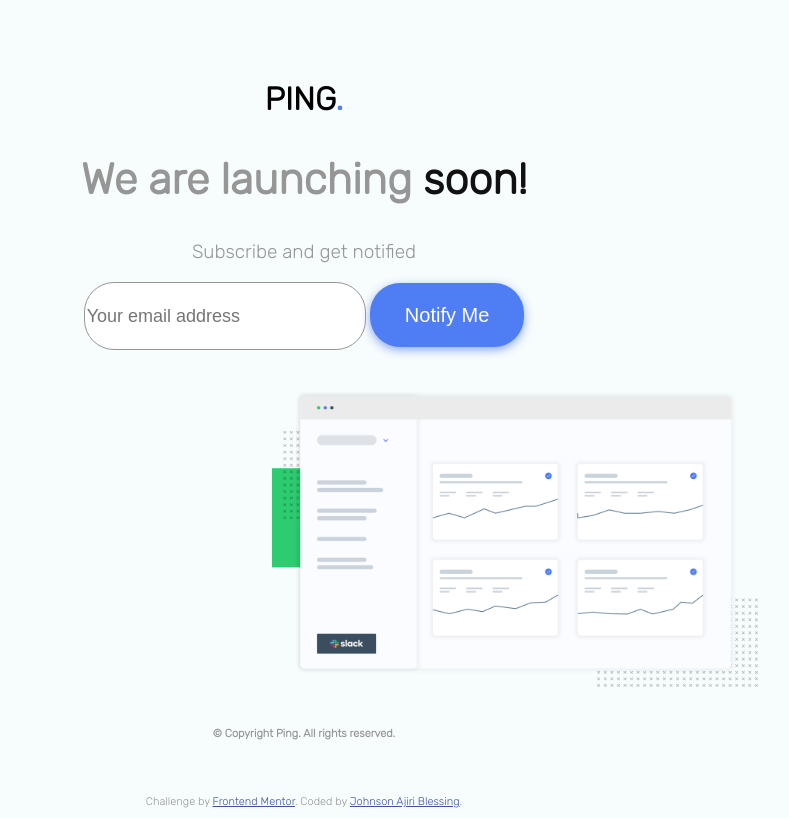
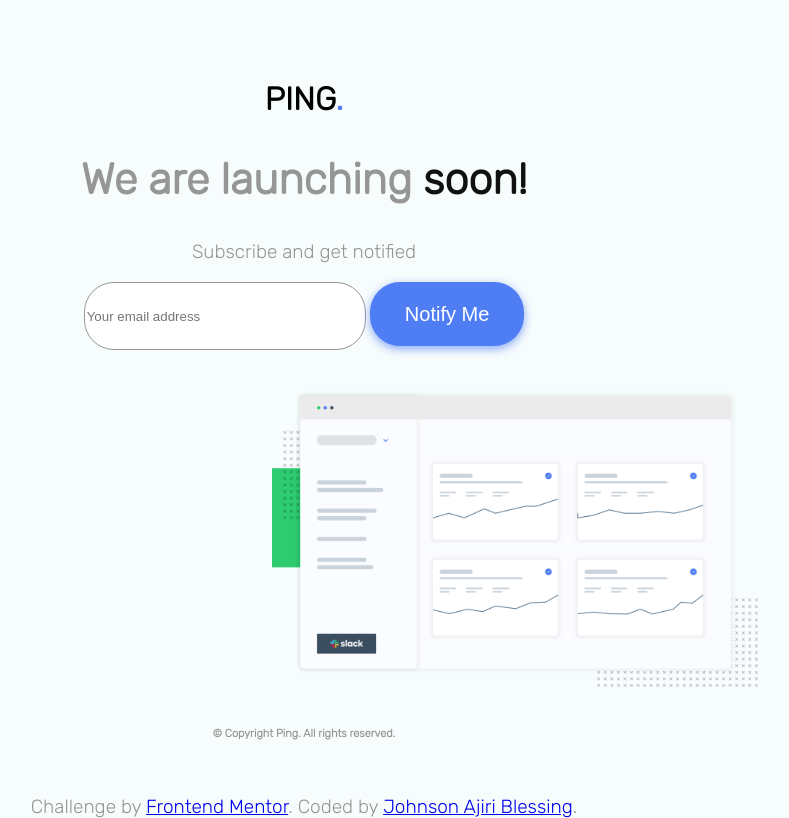
Before and after one commit to Queenjiri/ping-coming-soon-page-master, a plain HTML site: page index.html in a window 1280 px wide. Shown: the whole page, without its empty margins (336-1125 px from the left). Drawn offline with Linux system fonts and the light colour scheme.

Commit message:
I made changes to the text size

```diff
--- a/index.html
+++ b/index.html
@@ -12,10 +12,7 @@
   <link rel="preconnect" href="https://fonts.gstatic.com" crossorigin>
   <link href="https://fonts.googleapis.com/css2?family=Libre+Franklin:ital,wght@0,100;1,100&family=Poppins:wght@200;300&family=Rubik:wght@300&display=swap" rel="stylesheet">
 
-  <style>
-    .attribution { font-size: 11px; text-align: center; }
-    .attribution a { color: hsl(228, 45%, 44%); }
-  </style>
+
 </head>
 <body>
   <div class ="showcase">
--- a/style.css
+++ b/style.css
@@ -46,7 +46,7 @@ p{
 input[type="text"]{
    width: 25%;
    height:8vh;
-   font-size:18px;
+   font: size 15px;
    border-radius: 30px;
    border: 1px solid hsl(0, 0%, 59%);
    background-color: #fff;
```
